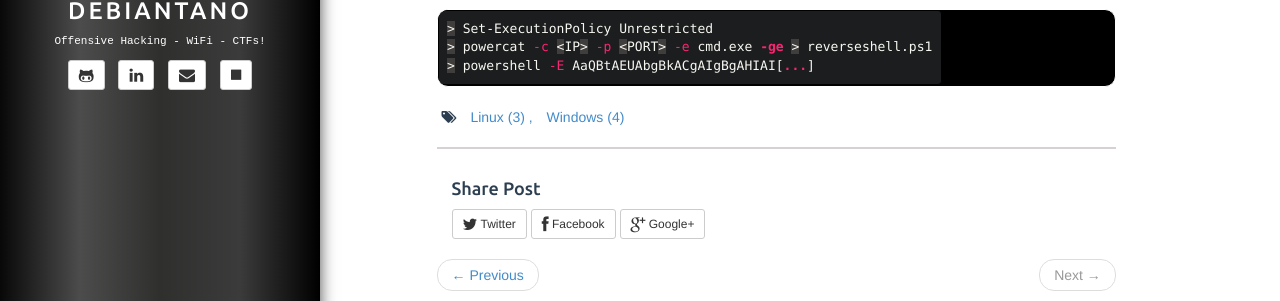
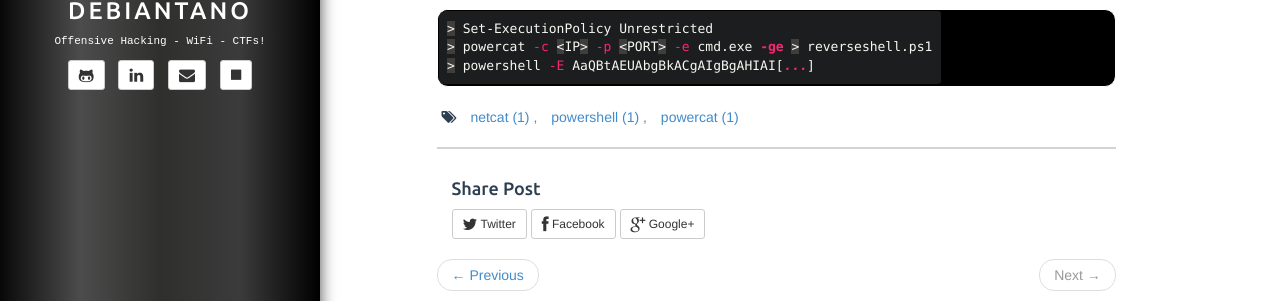
Before and after one commit to debiantano/main, a Jekyll site: the page built from _posts/2022-05-09-Reverse-Shell.md, in a window 1280 px wide. Shown: the part 452-753 px from the top of the page. Built offline with Jekyll 4.4.1, drawn with Linux system fonts in a browser that asks for light colours.

Commit message:
Update 2022-05-09-Reverse-Shell.md

```diff
--- a/_posts/2022-05-09-Reverse-Shell.md
+++ b/_posts/2022-05-09-Reverse-Shell.md
@@ -1,7 +1,7 @@
 ---
 layout: post
 title: Reverse Shell
-tags: [Linux, Windows,]
+tags: [netcat,powershell,powercat]
 description: Ways to get a reverse shell
 ---
 
```
